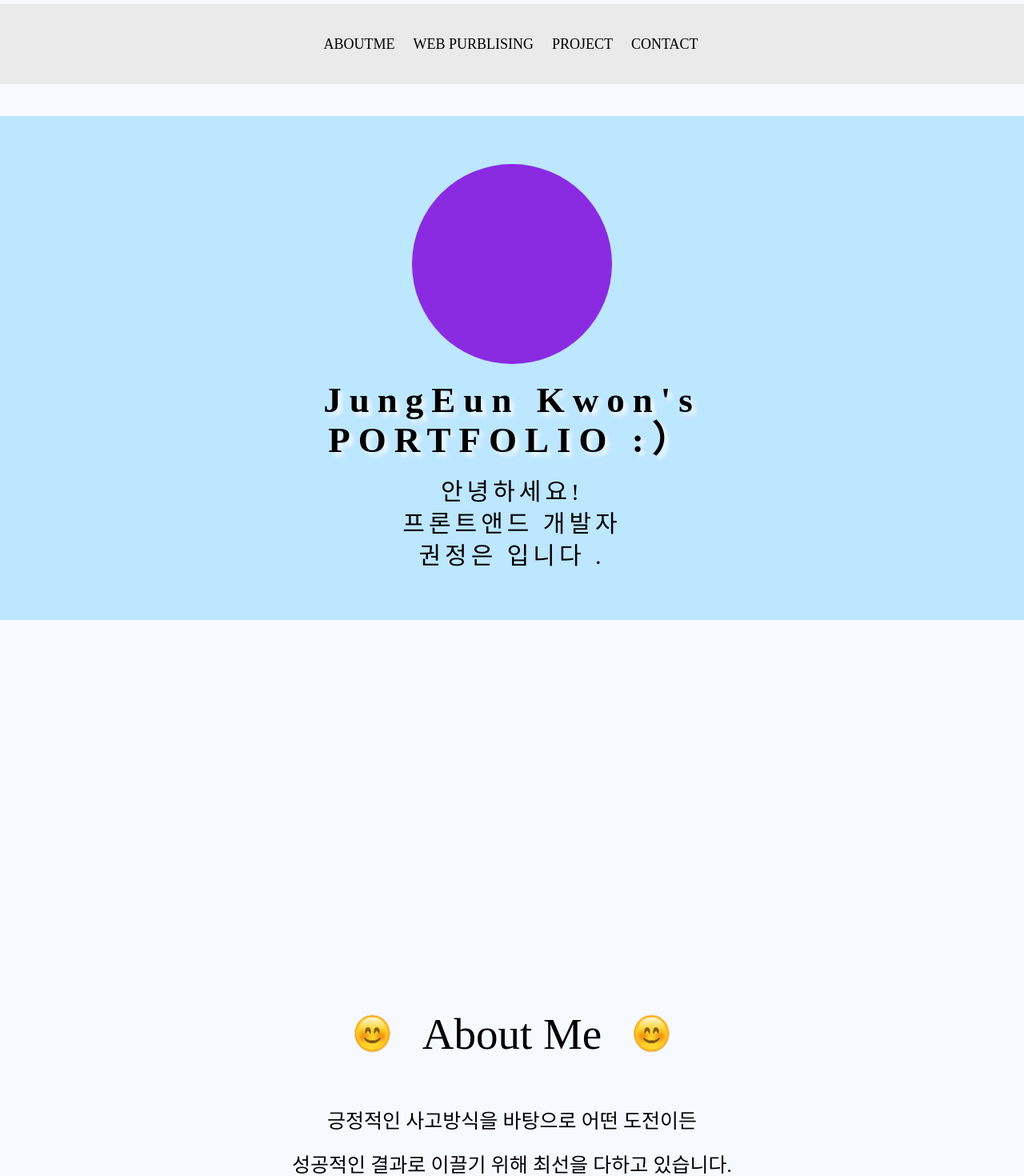
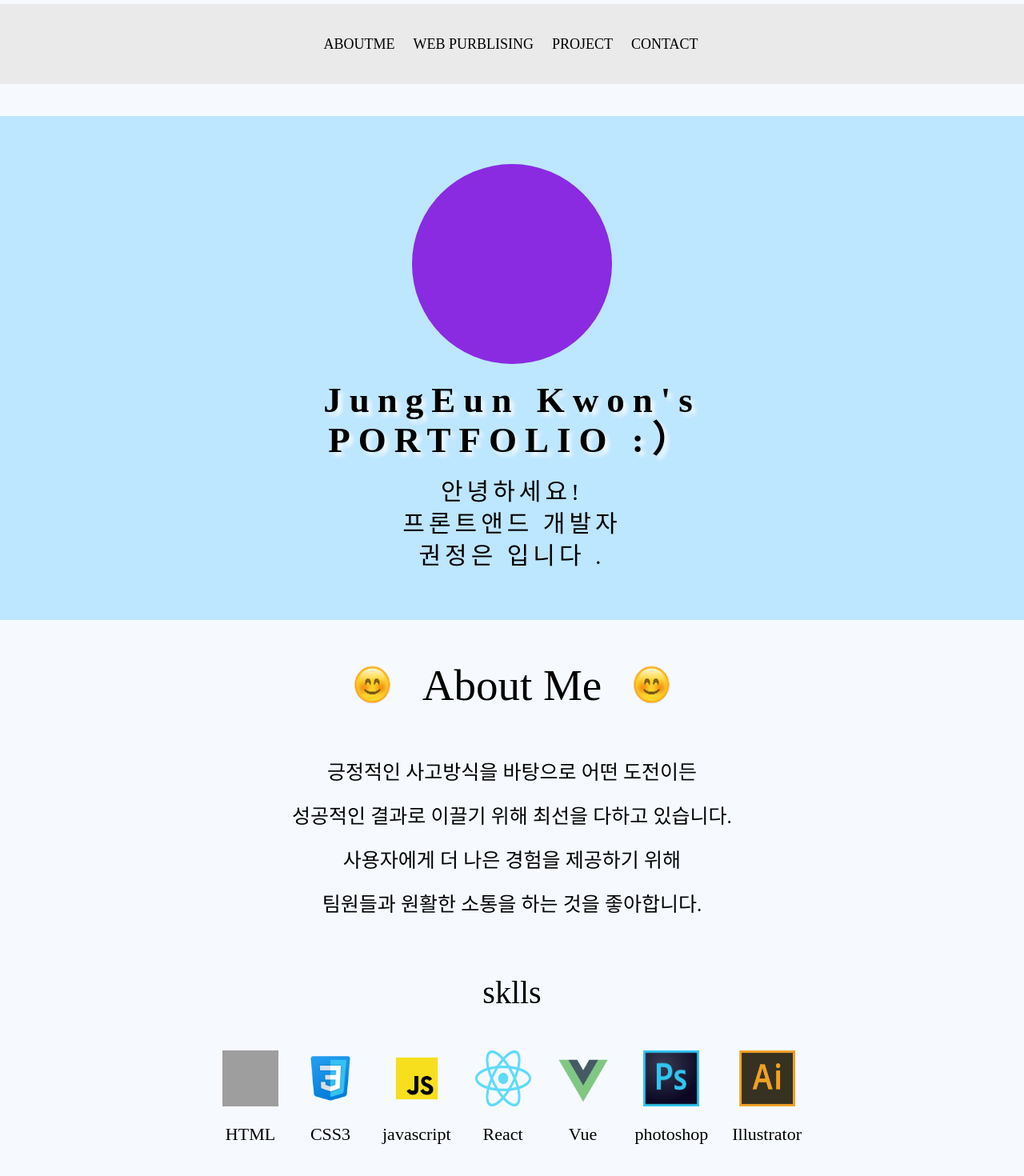
Before and after one commit to kwonjung9/portfolio, a Vue app: page / in a window 1280 px wide. Shown: the top 1470 px of the page at 80% size. Built offline with nearby package versions, Linux system fonts and the light colour scheme; grey boxes are pictures that could not be loaded; a web font is replaced by a local one.

Commit message:
update14

```diff
--- a/src/components/AboutMe.vue
+++ b/src/components/AboutMe.vue
@@ -172,7 +172,7 @@ span{
     align-items: center;
   font-family: 'Gyeonggi_Title_Bold';
   width: 100%;
-  height: 200vh;
+  height: 100%;
   text-align: center;
   }
   .main-txt{
--- a/src/components/Website.vue
+++ b/src/components/Website.vue
@@ -292,7 +292,7 @@ const nextSlide =()=>{
 @media (max-width: 480px) {
   .website {
   width: 100%;
-  height: 170vh;
+  height: 180vh;
   background-color: #BDE6FF;
   position: relative;
 }
```
